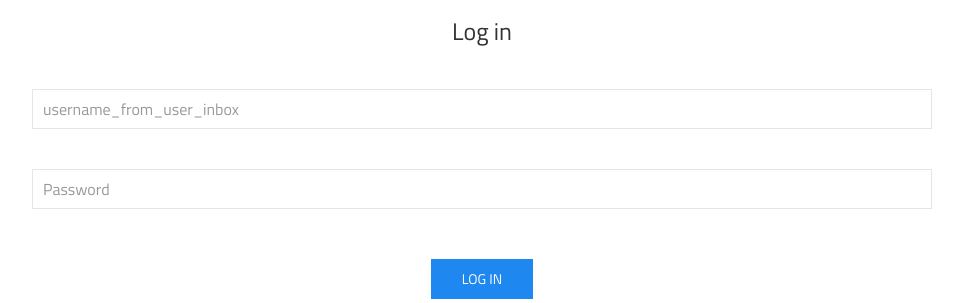
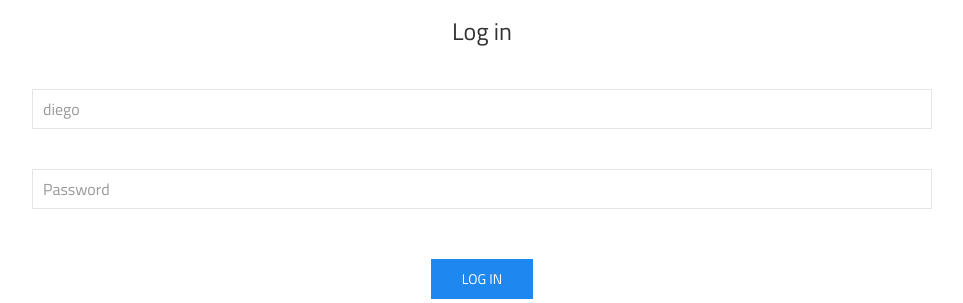
Before and after one commit to alexdoria/gift-exchange, a Django app: a page that uses templates/members/login.html in a window 1280 px wide. Shown: the part 80-383 px from the top of the page, without its empty margins (158-1121 px from the left). Run offline with Django 4.2, Linux system fonts and the light colour scheme; parts of the project's set-up code (start-up, migrations or seed data) failed here and were passed over; some libraries are stand-ins or nearby versions.

Commit message:
Fixed insertion of variable as placeholder for username coming from email inbox invitation

```diff
--- a/templates/members/login.html
+++ b/templates/members/login.html
@@ -11,7 +11,7 @@
             {% if login_error %}
             <span class="uk-label uk-margin">{{ login_error }}</span>
             {% endif %}
-            <input class="uk-input uk-margin" name="username" placeholder="username_from_user_inbox" type="text">
+            <input class="uk-input uk-margin" name="username" placeholder="{{ username_from_user_inbox }}" type="text">
             <input class="uk-input uk-margin" name="password" placeholder="Password" type="password">
             <button class="uk-button uk-button-primary uk-align-center" type="submit">Log in</button>
         </form>
```
